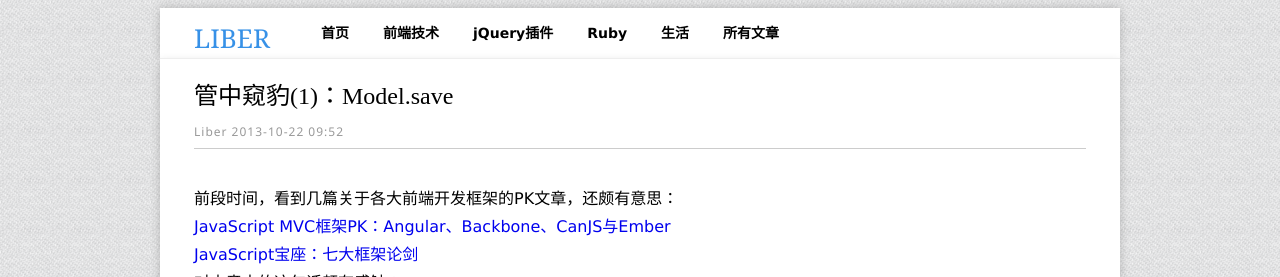
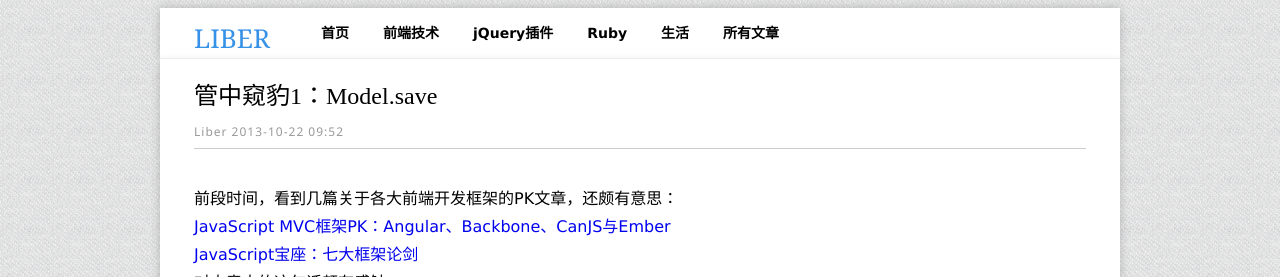
Before and after one commit to mystist/mystist.github.com, a Jekyll site: the page built from _posts/2013-10-22-1.md, in a window 1280 px wide. Shown: the top 277 px of the page. Built offline with Jekyll 4.4.1, drawn with Linux system fonts in a browser that asks for light colours; Markdown is read by kramdown in place of the engine named in the settings.

```diff
--- a/_posts/2013-10-22-1.md
+++ b/_posts/2013-10-22-1.md
@@ -1,11 +1,12 @@
 ---
 layout: template
-title: 管中窥豹(1)：Model.save
+title: 管中窥豹1：Model.save
 text: Liber
 date: 2013-10-22 09:52
 categories:
 - work
 ---
+
 
 前段时间，看到几篇关于各大前端开发框架的PK文章，还颇有意思：
 [JavaScript MVC框架PK：Angular、Backbone、CanJS与Ember][0]
```
